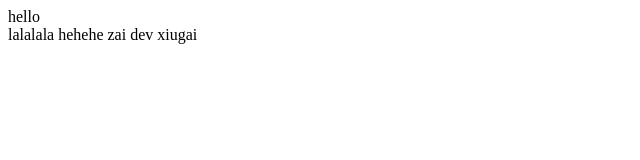
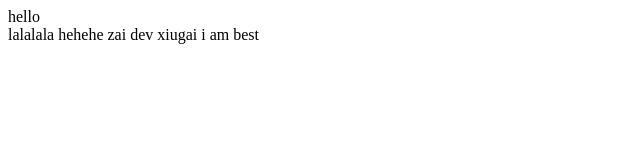
Before and after one commit to ChampionWu/todoMvc, a plain HTML site: page test.html in a window 1280 px wide. Shown: the full height of the page, 0-640 px from the left. Drawn offline with Linux system fonts and the light colour scheme.

Commit message:
dev best

```diff
--- a/test.html
+++ b/test.html
@@ -13,6 +13,7 @@
     lalalala
     hehehe
     zai dev xiugai
+    i am best
 </body>
 
 </html>
```
